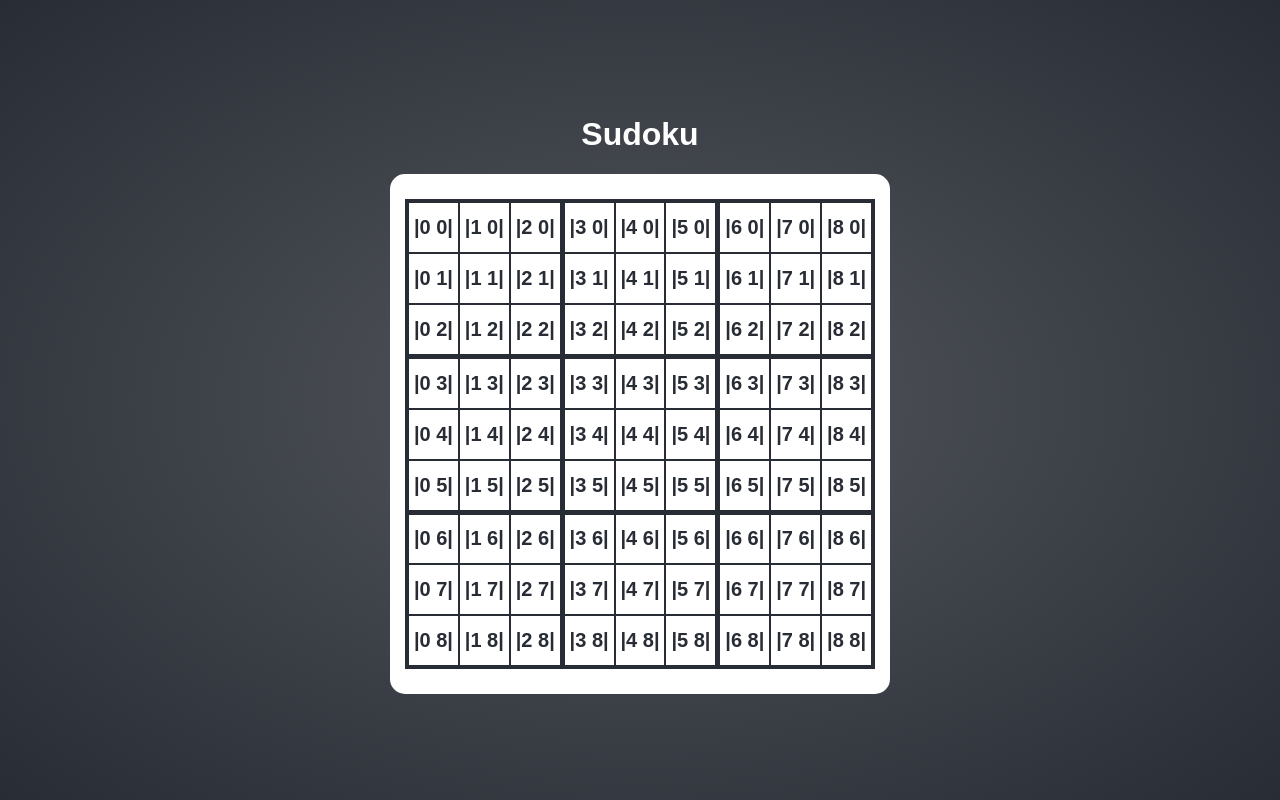
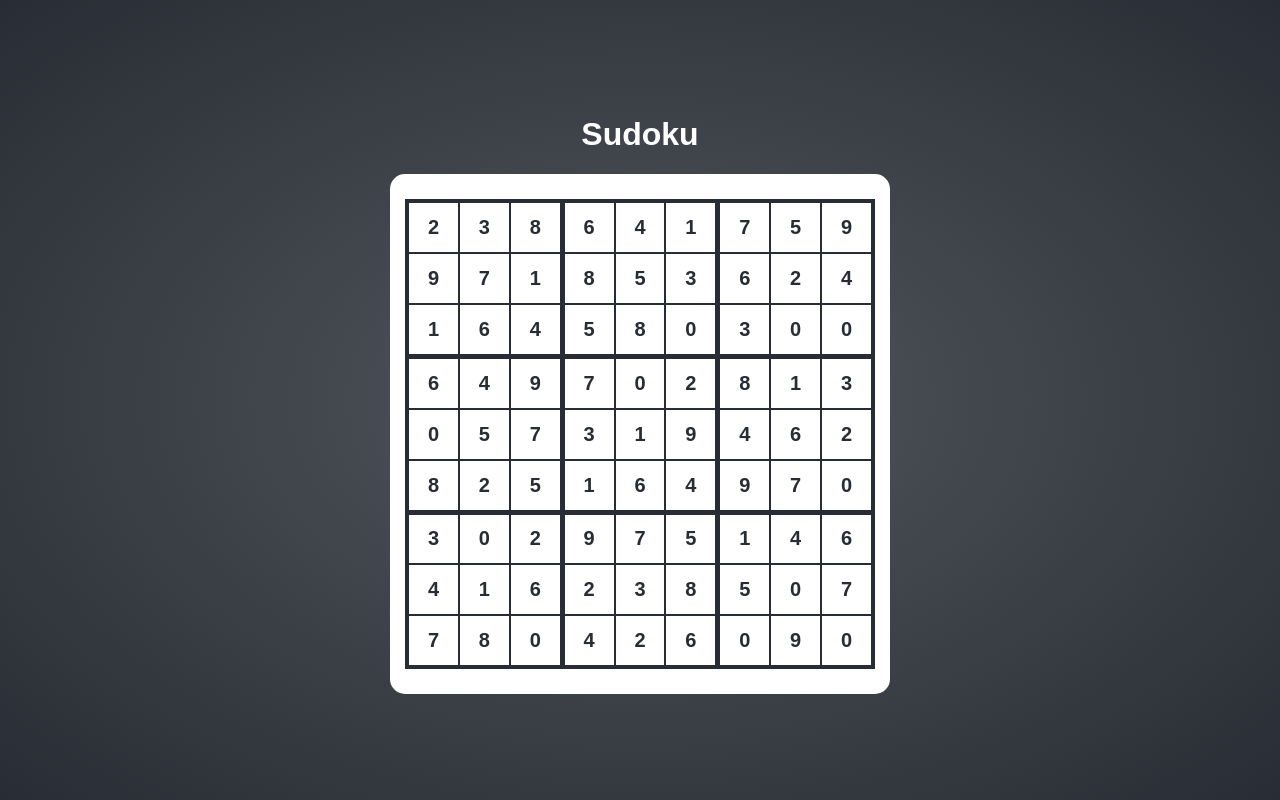
Before and after one commit to julior0518/sudoku, a React (Create React App) app: page / in a window 1280 px wide. Built offline with nearby package versions, Linux system fonts and the light colour scheme.

Commit message:
random fillGrid on cpmponent render

```diff
--- a/src/components/grid/block.tsx
+++ b/src/components/grid/block.tsx
@@ -1,18 +1,20 @@
 import { FC } from 'react'
 
 import { Container }from './styleBlock'
+import { N } from '../../typings'
 
 interface IProps {
     colIndex: number,
-    rowIndex: number
+    rowIndex: number,
+    value: N
 }
 
-const Block: FC<IProps> = ({colIndex, rowIndex}) => {
+const Block: FC<IProps> = ({colIndex, rowIndex, value}) => {
 
     return (
 
         <Container>
-            |{colIndex} {rowIndex}|
+            {value}
         </Container>
     )
 }
--- a/src/components/grid/index.tsx
+++ b/src/components/grid/index.tsx
@@ -2,14 +2,17 @@ import { Children, FC }from 'react'
 import Block from './block';
 import { Container, Row } from './styleGrid';
 
+import { createFulLGrid } from '../../utils';
+
 const Grid: FC = () => {
-
+    const grid = createFulLGrid()
+    console.log(grid)
     return (
         <Container>
-            {Children.toArray([...Array(9)].map((row, i) =>(
+            {Children.toArray([...grid[0]].map((row, i) =>(
                 <Row>
-                    {Children.toArray([...Array(9)].map((col, z) =>(
-                        <Block colIndex={z} rowIndex={i}/>
+                    {Children.toArray([...grid[0]].map((col, z) =>(
+                        <Block colIndex={z} rowIndex={i} value={grid[i][z]} />
                     )))}
                 </Row>
 
--- a/src/typings.d.ts
+++ b/src/typings.d.ts
@@ -2,11 +2,11 @@ export type ThemeType = typeof theme;
 
 
 
-export type N = 0 | 1| 2 | 3 | 4 | 5 | 6|  7 | 8 | 9
-export type NUMBERS = 0 | 1| 2 | 3 | 4 | 5 | 6|  7 | 8 | 9
+export type N = 0 | 1| 2 | 3 | 4 | 5 | 6 | 7 | 8 | 9
+export type NUMBERS = 0 | 1 | 2 | 3 | 4 | 5 | 6|  7 | 8 | 9
 
 export type GRID = [ROW, ROW, ROW, ROW, ROW, ROW, ROW, ROW, ROW]
 export type ROW = [N, N, N, N, N, N, N, N, N]
 
 export type SQUARE_ROW = [N, N, N]
-export type SQUARE = [ SQUARE_ROW , SQUARE_ROW , SQUARE_ROW ]
+export type SQUARE = [ SQUARE_ROW, SQUARE_ROW, SQUARE_ROW ]
--- /dev/null
+++ b/src/utils/createFullGrid.ts
@@ -0,0 +1,20 @@
+import { FillGrid } from ".";
+import {GRID} from '../typings'
+
+function createFulLGrid (): GRID {
+    const grid: GRID = [
+        [0,0,0,0,0,0,0,0,0],
+        [0,0,0,0,0,0,0,0,0],
+        [0,0,0,0,0,0,0,0,0],
+        [0,0,0,0,0,0,0,0,0],
+        [0,0,0,0,0,0,0,0,0],
+        [0,0,0,0,0,0,0,0,0],
+        [0,0,0,0,0,0,0,0,0],
+        [0,0,0,0,0,0,0,0,0],
+        [0,0,0,0,0,0,0,0,0]
+    ]
+    FillGrid(grid)
+    return grid
+}
+
+export default createFulLGrid
--- a/src/utils/grid_fillGrid.ts
+++ b/src/utils/grid_fillGrid.ts
@@ -32,18 +32,20 @@ function fillgrid(grid: GRID) {
                 if (!isInRow({ grid, row, value, col })){
                     if (!isInCol({grid, row, value, col})){
                         const square = identifySquare ({col, grid, row})
-                        if(!squareCheck({ square, value})){
+                        if(!squareCheck({ square, value })){
                             grid[row][col] = value
                             if (gridCheck(grid)) return true
-                            else if (fillgrid(grid)) return true
+                            else if (!fillgrid(grid)) return true
                         }
                     }
                 }
-                grid[row][col] = value
+            break
+
             }
-            break
         }
     }
+    grid[row][col] = 0
+
 }
 
 export default fillgrid;
--- a/src/utils/identifySquare.tsx
+++ b/src/utils/identifySquare.tsx
@@ -6,7 +6,7 @@ interface IInput {
     col: number
 }
 
-function identifySquare ({grid, col, row}:IInput): SQUARE {
+function identifySquare ({grid, col, row}:IInput): SQUARE{
     const square = []
 
     if (row < 3){
--- a/src/utils/index.ts
+++ b/src/utils/index.ts
@@ -1,7 +1,8 @@
 export { default as FillGrid } from './grid_fillGrid'
 export { default as Shuffle } from './shuffleArray'
-export { isInRow as isInRow }  from './row_col_check'
-export { isInCol as isInCol }  from './row_col_check'
+export { isInRow }  from './row_col_check'
+export { isInCol }  from './row_col_check'
 export { default as identifySquare} from './identifySquare'
 export { default as squareCheck} from './squareCheck'
 export { default as gridCheck} from './gridCheck'
+export {default as createFulLGrid} from './createFullGrid'
--- a/src/utils/row_col_check.tsx
+++ b/src/utils/row_col_check.tsx
@@ -1,5 +1,4 @@
-import { forEachTrailingCommentRange } from 'typescript'
-import {GRID, N, NUMBERS} from '../typings'
+import {GRID, NUMBERS} from '../typings'
 
 interface IInput {
     grid: GRID
--- a/src/utils/shuffleArray.tsx
+++ b/src/utils/shuffleArray.tsx
@@ -2,7 +2,7 @@
 function shuffleArray(array: any[]){
     for (let i = array.length - 1; i > 0; i--){
         let j = Math.floor(Math.random()*(i+1));
-        [array[i], array [j]] = [array[j], array[i]]
+        [array[i], array[j]] = [array[j], array[i]]
 
     }
 
--- a/src/utils/squareCheck.tsx
+++ b/src/utils/squareCheck.tsx
@@ -4,9 +4,9 @@ interface IInput {
     square: SQUARE
     value: NUMBERS
 }
-
-function squareCheck({ square, value}: IInput): boolean {
-    return [...square[0], ...square[1],...square[2]].includes(value)
+//// !!! square[2] deostn work, why?
+function squareCheck({ square, value }: IInput): boolean {
+    return [...square[0]].includes(value)
 }
 
 export default squareCheck;
```
